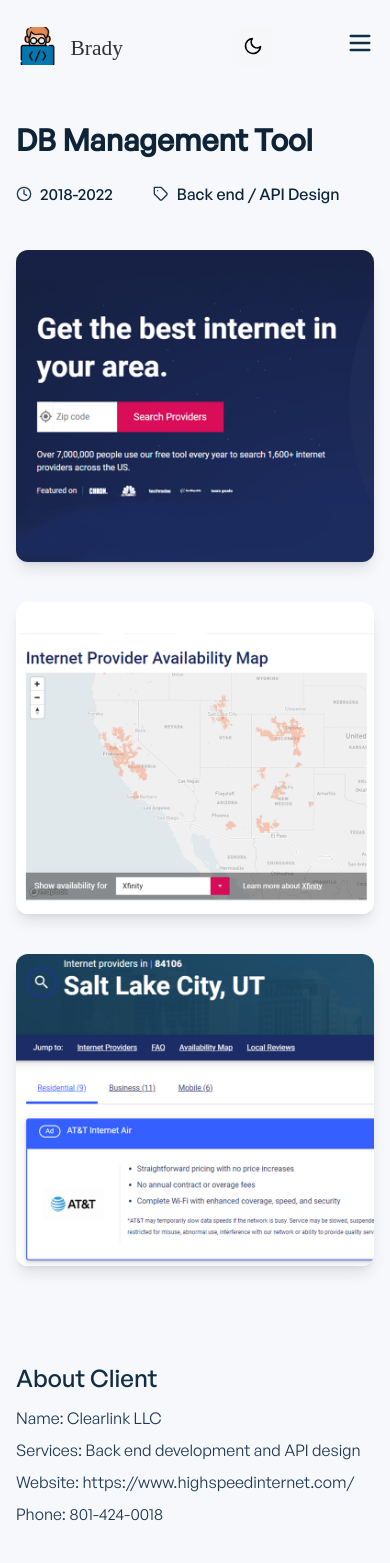
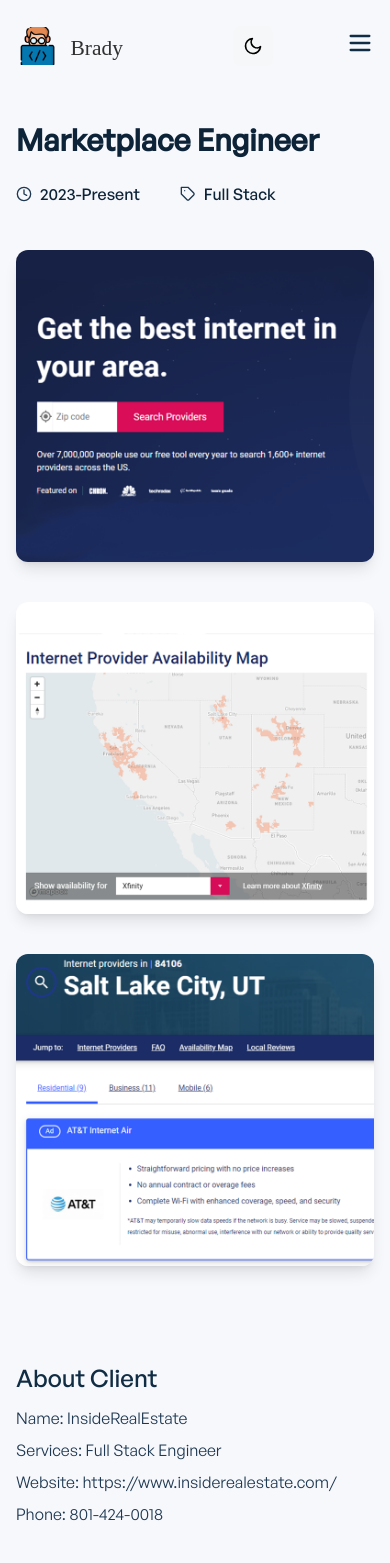
Before and after one commit to NeverKnowz/NeverKnowz.github.io, a Vue app: page /projects/kvcore in a window 390 px wide. Shown: the top 1563 px of the page. Built offline with nearby package versions, Linux system fonts and the light colour scheme; what vue-backtotop would draw is missing.

Commit message:
Began Creating KvCore project page

```diff
--- /dev/null
+++ b/src/components/projects/KvCoreProject.vue
@@ -0,0 +1,197 @@
+<script>
+import feather from 'feather-icons'
+import ProjectHeader from './ProjectHeader.vue'
+import ProjectGallery from './ProjectGallery.vue'
+import ProjectInfo from './ProjectInfo.vue'
+import ProjectRelatedProjects from './ProjectRelatedProjects.vue'
+
+import hsiHero from '@/assets/images/hsi-hero.png'
+import hsiMap from '@/assets/images/hsi-map-demo.png'
+import hsiDemo from '@/assets/images/hsi-demo-1.png'
+import otherProject1 from '@/assets/images/mobile-project-1.jpg'
+import otherProject2 from '@/assets/images/web-project-1.jpg'
+import otherProject3 from '@/assets/images/ui-project-2.jpg'
+import otherProject4 from '@/assets/images/mobile-project-2.jpg'
+
+export default {
+  name: 'Projects',
+  components: {
+    ProjectHeader,
+    ProjectGallery,
+    ProjectInfo,
+    ProjectRelatedProjects
+  },
+  data: () => {
+    return {
+      singleProjectHeader: {
+        singleProjectTitle: 'Marketplace Engineer',
+        singleProjectDate: '2023-Present',
+        singleProjectTag: 'Full Stack'
+      },
+      projectImages: [
+        {
+          id: 1,
+          title: 'Zapier Integration',
+          img: hsiHero
+        },
+        {
+          id: 2,
+          title: 'ProductBoost',
+          img: hsiMap
+        },
+        {
+          id: 3,
+          title: 'Core Concierge',
+          img: hsiDemo
+        }
+      ],
+      projectInfo: {
+        clientHeading: 'About Client',
+        companyInfos: [
+          {
+            id: 1,
+            title: 'Name',
+            details: 'InsideRealEstate'
+          },
+          {
+            id: 2,
+            title: 'Services',
+            details: 'Full Stack Engineer'
+          },
+          {
+            id: 3,
+            title: 'Website',
+            details: 'https://www.insiderealestate.com/'
+          },
+          {
+            id: 4,
+            title: 'Phone',
+            details: '801-424-0018'
+          }
+        ],
+        objectivesHeading: 'Objective',
+        objectivesDetails:
+          'I joined the marketplace engineering team.  Our responsibilities revolve around upkeeping and designing products' +
+            'for our CRM customers.',
+        technologies: [
+          {
+            title: 'Tools & Technologies',
+            techs: ['HTML', 'CSS', 'JavaScript', 'Vue.js', 'REST API', 'AWS', 'Laravel', 'Docker', 'NUXT']
+          }
+        ],
+        projectDetailsHeading: 'Challenge',
+        projectDetails: [
+          {
+            id: 1,
+            details:
+              'The codebase is mature and has been touched by many developers over the years. While robust, understanding' +
+                'it in it\'s entirety is a challenge. Along with that, working directly in a customer facing environment' +
+                'has been a learning experience.  In the past, letting more technical issues bubble up to the top was ' +
+                'less of a problem since it would just end up in the org instead of the hands of a customer that will' +
+                'report it an an issue and potentially cost a subscription.',
+          },
+          {
+            id: 2,
+            details:
+              'The number of products is not substantial, but each is unique in special ways, and the data structure has been' +
+                'especially challenging.',
+          },
+          {
+            id: 3,
+            details:
+              'The other major issue, was how long it took to update that "availability" information. The old process required',
+          },
+          {
+            id: 4,
+            details:
+              'In the end, the ability to update the data themselves resulted in dozens of new partnerships, leading to ',
+          }
+        ],
+        socialSharingsHeading: 'Share This',
+        socialSharings: [
+          {
+            id: 1,
+            name: 'Twitter',
+            icon: 'twitter',
+            url: 'https://twitter.com'
+          },
+          {
+            id: 2,
+            name: 'Instagram',
+            icon: 'instagram',
+            url: 'https://www.instagram.com/hession_sessions/'
+          },
+          {
+            id: 3,
+            name: 'Facebook',
+            icon: 'facebook',
+            url: 'https://facebook.com/'
+          },
+          {
+            id: 4,
+            name: 'LinkedIn',
+            icon: 'linkedin',
+            url: 'https://www.instagram.com/hession_sessions/'
+          },
+          {
+            id: 5,
+            name: 'Youtube',
+            icon: 'youtube',
+            url: 'https://www.youtube.com/'
+          }
+        ]
+      },
+      relatedProject: {
+        relatedProjectsHeading: 'Related Projects',
+        relatedProjects: [
+          {
+            id: 1,
+            title: 'Mobile UI',
+            img: otherProject1
+          },
+          {
+            id: 2,
+            title: 'Web Application',
+            img: otherProject2
+          },
+          {
+            id: 3,
+            title: 'UI Design',
+            img: otherProject3
+          },
+          {
+            id: 4,
+            title: 'Kabul Mobile App UI',
+            img: otherProject4
+          }
+        ]
+      }
+    }
+  },
+  mounted() {
+    feather.replace()
+  },
+  updated() {
+    feather.replace()
+  },
+  methods: {}
+}
+</script>
+
+<template>
+  <div class="container mx-auto mt-10 sm:mt-20">
+    <!-- Project header -->
+    <ProjectHeader :singleProjectHeader="singleProjectHeader" />
+
+    <!-- Project gallery -->
+    <ProjectGallery :projectImages="projectImages" />
+
+    <!-- Project information -->
+    <ProjectInfo :projectInfo="projectInfo" />
+
+    <!-- Project related projects -->
+    <ProjectRelatedProjects :relatedProject="relatedProject" />
+  </div>
+</template>
+
+<style scoped></style>
--- a/src/router/index.js
+++ b/src/router/index.js
@@ -80,7 +80,7 @@
     // which is lazy-loaded when the route is visited.
     component: () =>
       import(
-        /* webpackChunkName: "projects" */ '../components/projects/HighSpeedInternet.vue'
+        /* webpackChunkName: "projects" */ '../components/projects/KvCoreProject.vue'
       ),
     meta: {
       title: 'Brady - KvCore'
```
Also changed, not shown: src/components/projects/HighSpeedInternet.vue (line endings or trailing spaces).
